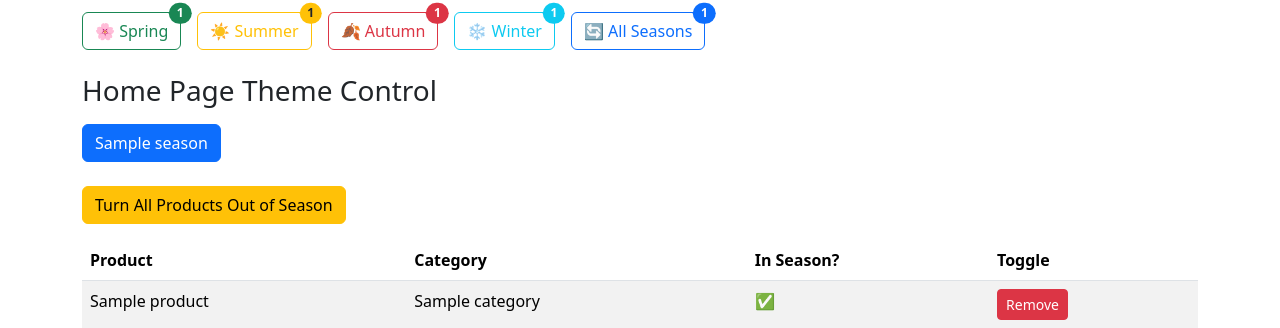
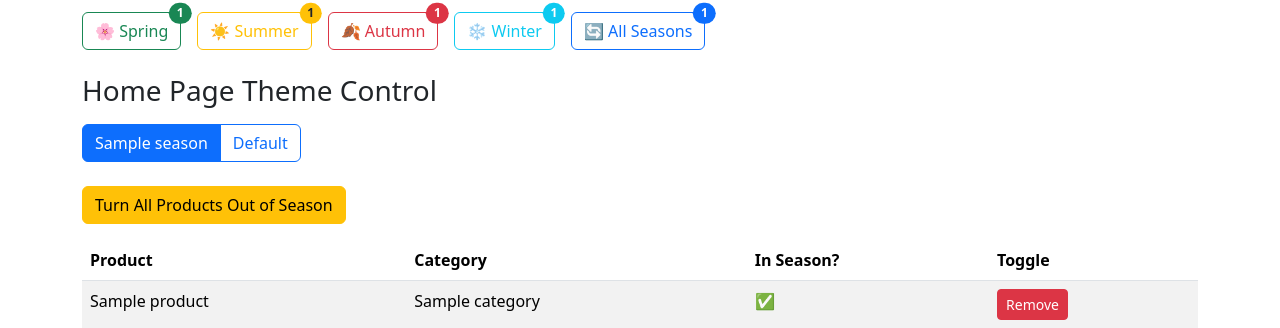
Before and after one commit to mwcyu/ACIT2911Group18, a Flask app: template templates/admin_dashboard.html in a window 1280 px wide. Shown: the part 183-511 px from the top of the page. Run offline with Flask 3, Linux system fonts and the light colour scheme; tables that the repository leaves empty hold one stand-in row (values such as "Sample post"); the template is opened without the code that fills it: values that come from a table or form of the project are taken from there, most other values are stand-ins (such as "Sample title", 1, 10 or a date in 2020).

Commit message:
added to change homepage back to default

```diff
--- a/routes/admin.py
+++ b/routes/admin.py
@@ -94,6 +94,9 @@ def toggle_active_season(season):
     for s in seasons:
         s.active = False
 
+    if season == "default":
+        return redirect(url_for("home_page"))
+
     # Activate the selected season
     selected_season = db.session.scalar(db.select(Season).where(Season.name == season))
     if selected_season:
--- a/templates/admin_dashboard.html
+++ b/templates/admin_dashboard.html
@@ -70,6 +70,10 @@ Admin Dashboard
     </a>
     {% endif %}
     {% endfor %}
+    <a href="{{ url_for('admin.toggle_active_season', season=default) }}"
+      class="btn btn-outline-primary{% if s.active %} active{% endif %}">
+      Default
+    </a>
   </div>
 </div>
 
```
